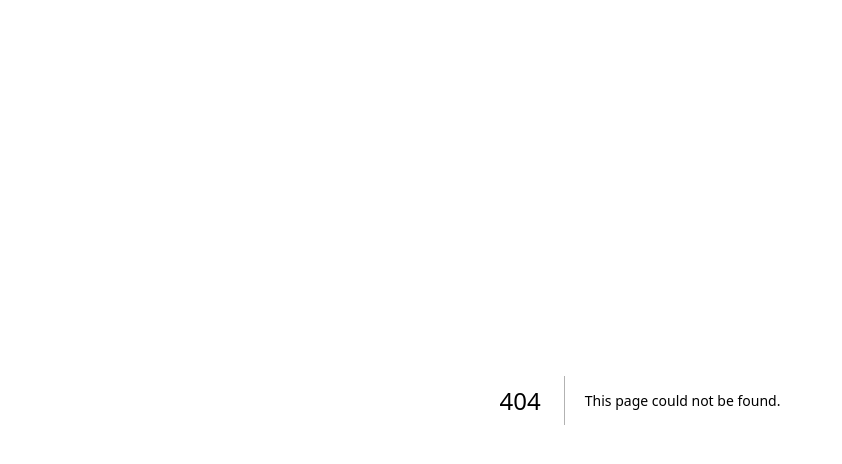
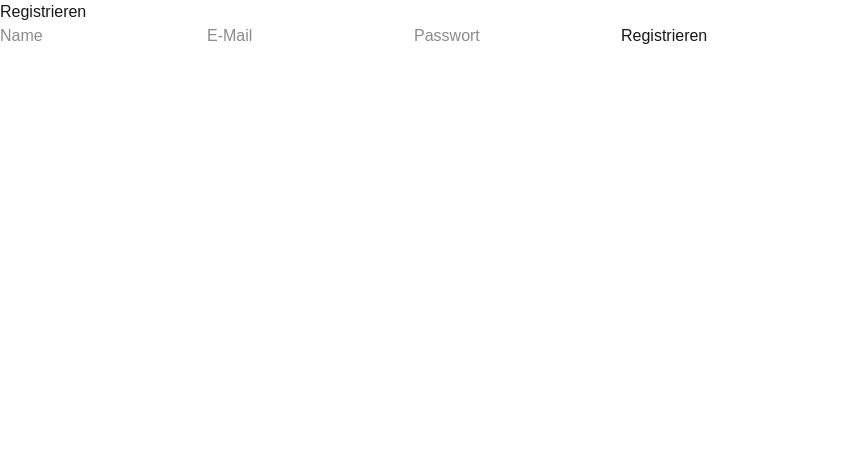
Before and after one commit to marvin755S/trinktracker, a Next.js app: page /register in a window 1280 px wide. Before the commit this address had no page. Shown: the top 464 px of the page, without its empty margins (0-842 px from the left). Built offline with nearby package versions, Linux system fonts and the light colour scheme.

Commit message:
Added user registration with profiles

```diff
--- /dev/null
+++ b/app/register/page.tsx
@@ -0,0 +1,70 @@
+"use client";
+
+import { useState } from "react";
+import { supabase } from "@/lib/supabase";
+
+export default function RegisterPage() {
+  const [email, setEmail] = useState("");
+  const [password, setPassword] = useState("");
+  const [name, setName] = useState("");
+  const [message, setMessage] = useState("");
+
+  async function register() {
+    const { data, error } = await supabase.auth.signUp({
+      email,
+      password,
+    });
+
+    if (error) {
+      setMessage(error.message);
+      return;
+    }
+
+    const user = data.user;
+
+    if (user) {
+      const { error: profileError } = await supabase
+        .from("profiles")
+        .insert({
+            id: user.id,
+            name,
+            approved: false,
+        });
+
+        if (profileError) {
+        setMessage(profileError.message);
+        return;
+        }
+    }
+
+    setMessage("Account erstellt. Warte auf Freischaltung.");
+  }
+
+  return (
+    <main>
+      <h1>Registrieren</h1>
+
+      <input
+        placeholder="Name"
+        onChange={(e) => setName(e.target.value)}
+      />
+
+      <input
+        placeholder="E-Mail"
+        onChange={(e) => setEmail(e.target.value)}
+      />
+
+      <input
+        placeholder="Passwort"
+        type="password"
+        onChange={(e) => setPassword(e.target.value)}
+      />
+
+      <button onClick={register}>
+        Registrieren
+      </button>
+
+      <p>{message}</p>
+    </main>
+  );
+}
```
